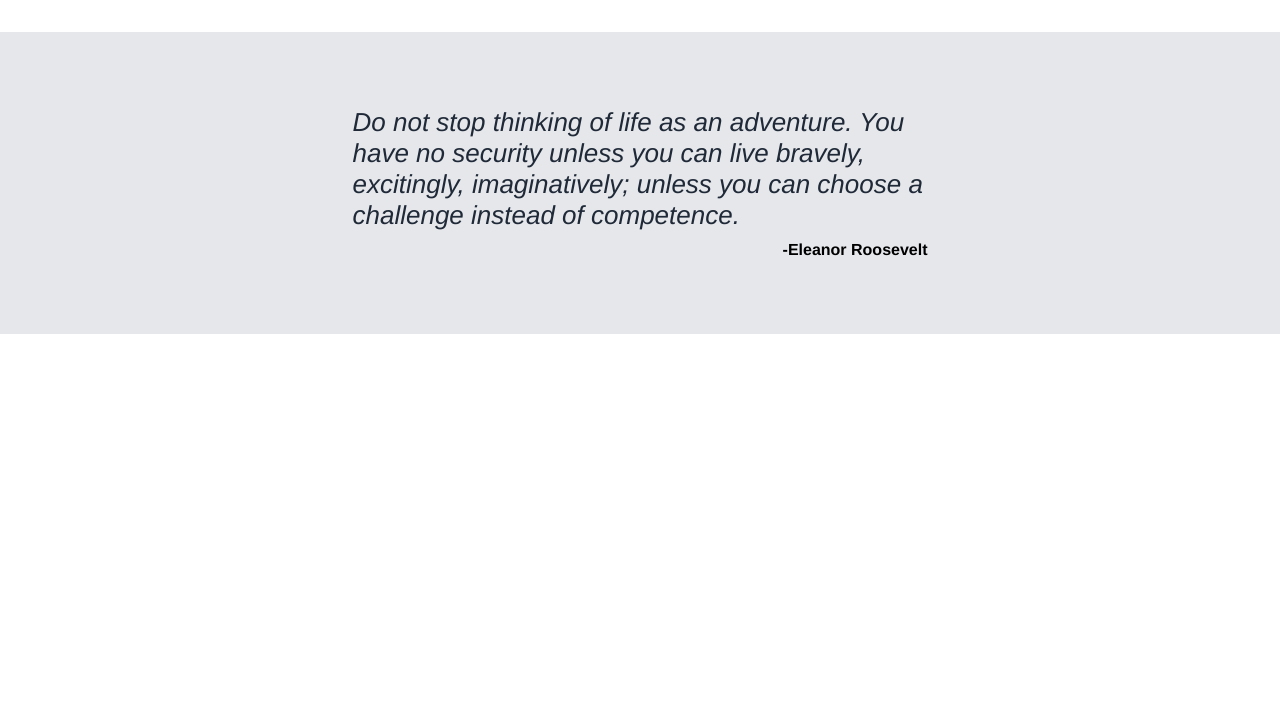
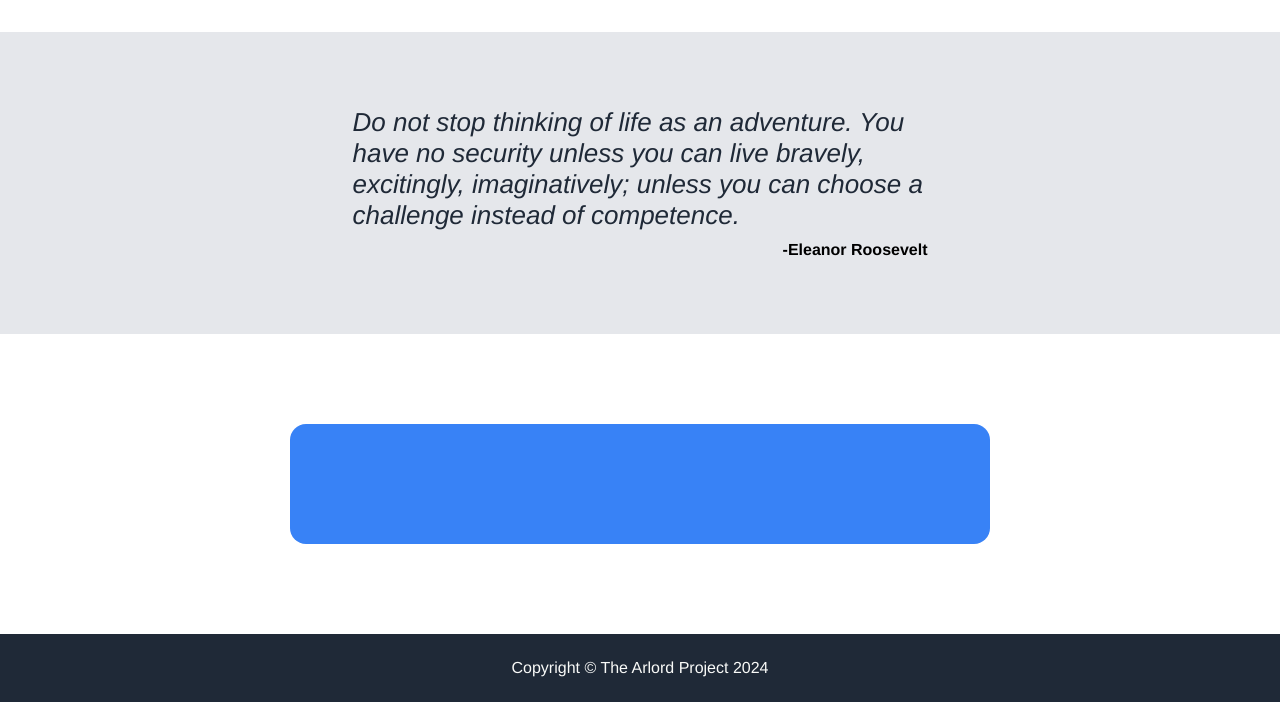
Before and after one commit to arLorD-CommITs/Landing-Page-2024, a plain HTML site: page index.html in a window 1280 px wide. Shown: the part 669-1371 px from the top of the page. Before the commit the page ends 1003 px from the top, so only its background shows below. Drawn offline with Linux system fonts and the light colour scheme.

Commit message:
Finish footer and start sign up section

```diff
--- a/index.html
+++ b/index.html
@@ -58,8 +58,14 @@
                 <p class="quote-author"><em>-Eleanor Roosevelt</em></p>
             </div>
         </section>
-        <section class="third-section"></section>
-        <footer class="footer"></footer>
+        <section class="third-section">
+            <div class="third-section-container">
+
+            </div>
+        </section>
+        <footer class="footer">
+            <p>Copyright &#169 The Arlord Project 2024</p>
+        </footer>
 
 </body>
 </html>
--- a/style.css
+++ b/style.css
@@ -129,6 +129,9 @@ h2 {
 /* END BODY */
 
 
+/* START QUOTE SECTION */
+
+
 .second-section {
     background-color: #e5e7eb;
 
@@ -156,6 +159,32 @@ h2 {
 }
 
 
+/* END QUOTE SECTION */
+
+/* SIGN UP SECTION */
+
+.third-section {
+    padding: 90px 0;
+}
+
+.third-section-container {
+    max-width: 700px;
+    height: 120px;
+    background-color: #3882f6;
+    margin: 0 auto;
+    border-radius: 16px;
+}
+
+/* SIGN UP SECTION */
+
+
 /* START FOOTER */
 
+.footer {
+    background-color: #1F2937;
+    color: #f9faf8;
+    text-align: center;
+    padding: 25px 0;
+}
+
 /* END FOOTER */
```
